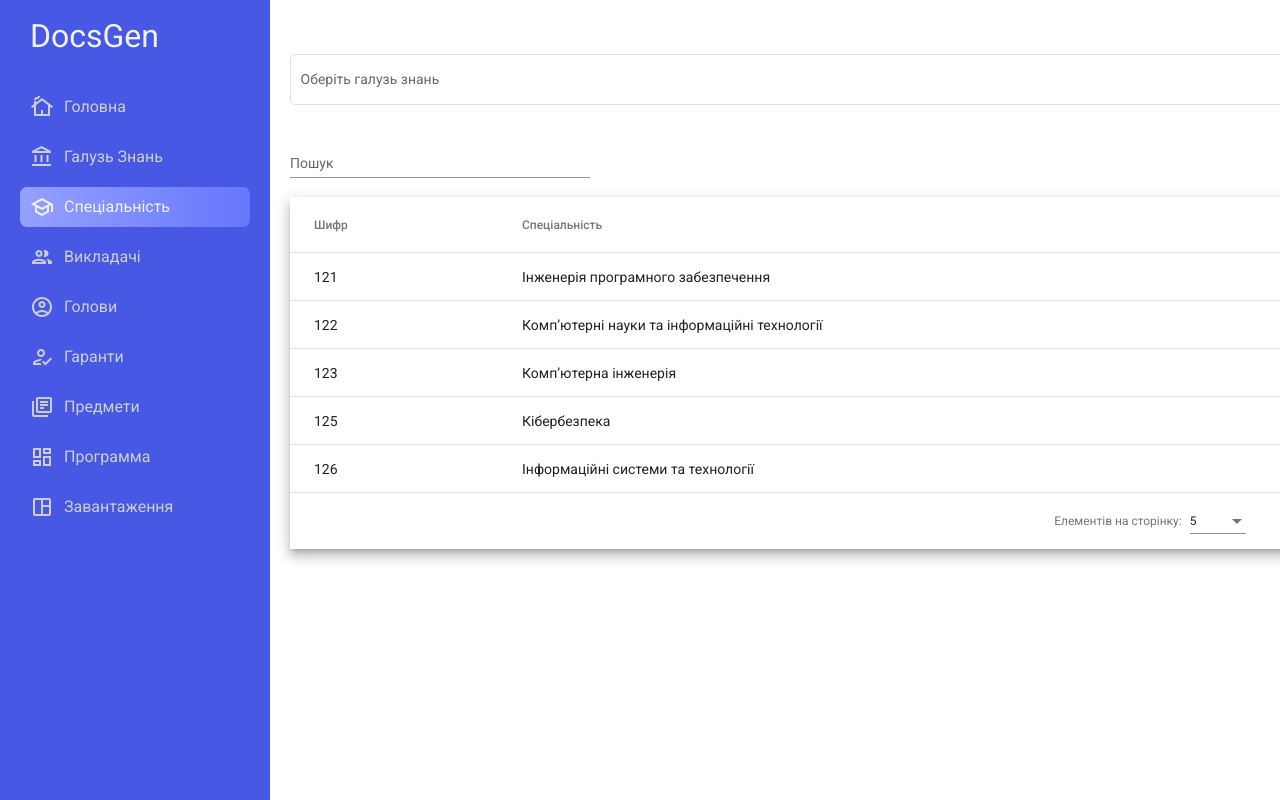
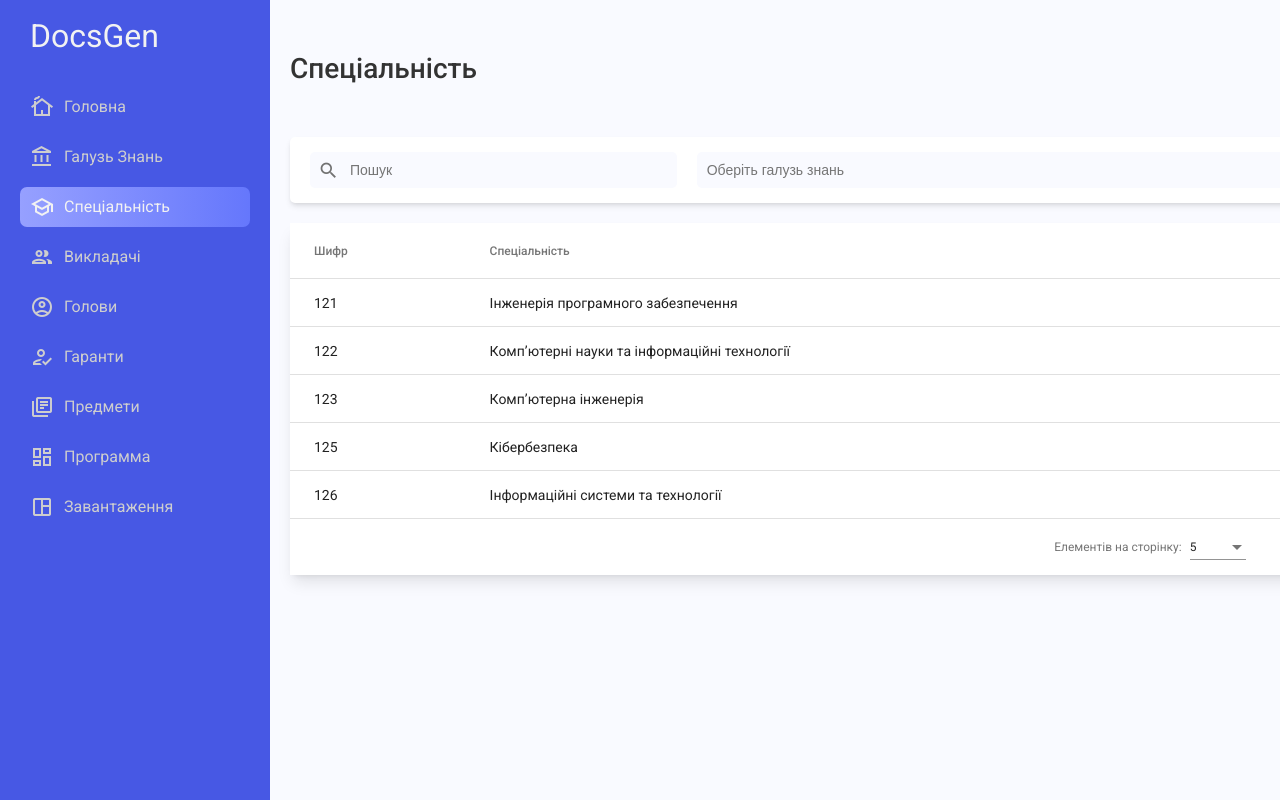
Before and after one commit to exemory/DocsGen, an Angular app in the folder frontend/: page /speciality in a window 1280 px wide. Shown: the top 800 px of the page. Built offline with nearby package versions, Linux system fonts and the light colour scheme.

Commit message:
redesign

```diff
--- a/frontend/src/app/components/knowledge-branch/knowledge-branch.component.html
+++ b/frontend/src/app/components/knowledge-branch/knowledge-branch.component.html
@@ -1,20 +1,24 @@
 <div class="data-table">
-  <div class="table-top">
-    <!-- Filter -->
-    <mat-form-field appearance="standard" style="width: 300px">
-      <mat-label>Пошук</mat-label>
-      <input matInput (keyup)="applyFilter($event)" placeholder="Пошук" #input>
-    </mat-form-field>
+  <div class="page-header">
+    <h1>Галузь знань</h1>
     <!-- Create Button -->
     <div class="create-button">
-      <button mat-stroked-button color="primary" (click)="create()">
+      <button mat-raised-button (click)="create()">
         <span>Додати нову</span>
       </button>
     </div>
   </div>
 
+  <div class="table-top">
+    <!-- Filter -->
+    <div class="search-input">
+      <mat-icon>search</mat-icon>
+      <input (keyup)="applyFilter($event)" placeholder="Пошук" #input>
+    </div>
+  </div>
+
   <!-- Table -->
-  <div class="mat-elevation-z8">
+  <div class="mat-elevation-z8" style="box-shadow: 0 10px 15px -3px rgb(0 0 0 / 0.1), 0 4px 6px -4px rgb(0 0 0 / 0.1);">
     <table mat-table [dataSource]="dataSource" matSort>
       <!-- Code Column -->
       <ng-container matColumnDef="code">
--- a/frontend/src/app/components/knowledge-branch/knowledge-branch.component.scss
+++ b/frontend/src/app/components/knowledge-branch/knowledge-branch.component.scss
@@ -1,17 +1,26 @@
 .data-table {
   .table-top {
-    display: flex;
-    align-items: center;
-    justify-content: space-between;
+    display: grid;
+    grid-template-columns: 1fr 2fr;
+    grid-gap: 20px;
+    margin-bottom: 20px;
+    padding: 15px 20px;
+    border-radius: 5px;
+    background-color: #fff;
+    box-shadow: 0 4px 6px -1px rgb(0 0 0 / 0.1), 0 2px 4px -2px rgb(0 0 0 / 0.1);
   }
 
   .create-button {
-    display: flex;
-    justify-content: flex-end;
+    button {
+      background: #4758e4;
+      color: #ffffff;
+      width: 130px;
+    }
   }
 
   table {
     width: 100%;
+    border-radius: 5px;
   }
 
   .mat-form-field {
@@ -19,10 +28,6 @@
     width: 100%;
   }
 
-  .mat-column-code {
-    width: 20%;
-  }
-
   .icon-gray {
     color: #7c7c7c;
   }
--- a/frontend/src/app/components/speciality/speciality.component.html
+++ b/frontend/src/app/components/speciality/speciality.component.html
@@ -1,12 +1,25 @@
 <div class="data-table">
-  <!-- Select -->
-  <div class="select">
-    <mat-form-field appearance="outline">
-      <mat-label>Оберіть галузь знань</mat-label>
+  <div class="page-header">
+    <h1>Спеціальність</h1>
+    <!-- Create Button -->
+    <div class="create-button">
+      <button mat-raised-button (click)="create()">
+        <span>Додати нову</span>
+      </button>
+    </div>
+  </div>
+
+  <div class="table-top">
+    <!-- Filter -->
+    <div class="search-input">
+      <mat-icon>search</mat-icon>
+      <input (keyup)="applyFilter($event)" placeholder="Пошук" #input>
+    </div>
+
+    <!-- Select -->
+    <div class="select-input">
       <input type="text"
-             placeholder="Галузь знань"
-             aria-label="KnowledgeBranch select"
-             matInput
+             placeholder="Оберіть галузь знань"
              [formControl]="selectedBranch"
              [matAutocomplete]="auto">
       <mat-autocomplete autoActiveFirstOption #auto="matAutocomplete">
@@ -18,25 +31,11 @@
       <button *ngIf="selectedBranch" matSuffix mat-icon-button aria-label="Clear" (click)="selectedBranch.reset('')">
         <mat-icon>close</mat-icon>
       </button>
-    </mat-form-field>
-  </div>
-
-  <div class="table-top">
-    <!-- Filter -->
-    <mat-form-field appearance="standard" style="width: 300px">
-      <mat-label>Пошук</mat-label>
-      <input matInput (keyup)="applyFilter($event)" placeholder="Пошук" #input>
-    </mat-form-field>
-    <!-- Create Button -->
-    <div class="create-button">
-      <button mat-stroked-button color="primary" (click)="create()">
-        <span>Додати нову</span>
-      </button>
     </div>
   </div>
 
   <!-- Table -->
-  <div class="mat-elevation-z8">
+  <div class="mat-elevation-z8" style="box-shadow: 0 10px 15px -3px rgb(0 0 0 / 0.1), 0 4px 6px -4px rgb(0 0 0 / 0.1);">
     <table mat-table [dataSource]="dataSource" matSort>
       <!-- Code Column -->
       <ng-container matColumnDef="code">
--- a/frontend/src/styles.scss
+++ b/frontend/src/styles.scss
@@ -6,4 +6,73 @@
 
 body {
   font-family: Roboto, "Helvetica Neue", sans-serif;
+  background: #f9faff;
 }
+
+.page-header {
+  display: flex;
+  align-items: center;
+  justify-content: space-between;
+  margin-bottom: 50px;
+
+  h1 {
+    font-weight: 500;
+    margin: 0;
+    color: #333333;
+    font-size: 28px;
+  }
+}
+
+.search-input {
+  width: 100%;
+  position: relative;
+
+  mat-icon {
+    position: absolute;
+    top: 8px;
+    left: 8px;
+    font-size: 21px;
+    color: #727272;
+  }
+
+  input {
+    width: 100%;
+    padding: 10px 10px 10px 40px;
+    background: #f9faff;
+    outline: none;
+    border: none;
+    border-radius: 5px;
+    font-size: 14px;
+    color: #727272;
+  }
+}
+
+.select-input {
+  width: 100%;
+  position: relative;
+
+  button {
+    position: absolute;
+    top: -2px;
+    right: 8px;
+
+    span {
+      mat-icon {
+        font-size: 21px;
+        color: #727272;
+        cursor: pointer;
+      }
+    }
+  }
+
+  input {
+    width: 100%;
+    padding: 10px;
+    background: #f9faff;
+    outline: none;
+    border: none;
+    border-radius: 5px;
+    font-size: 14px;
+    color: #727272;
+  }
+}
```
